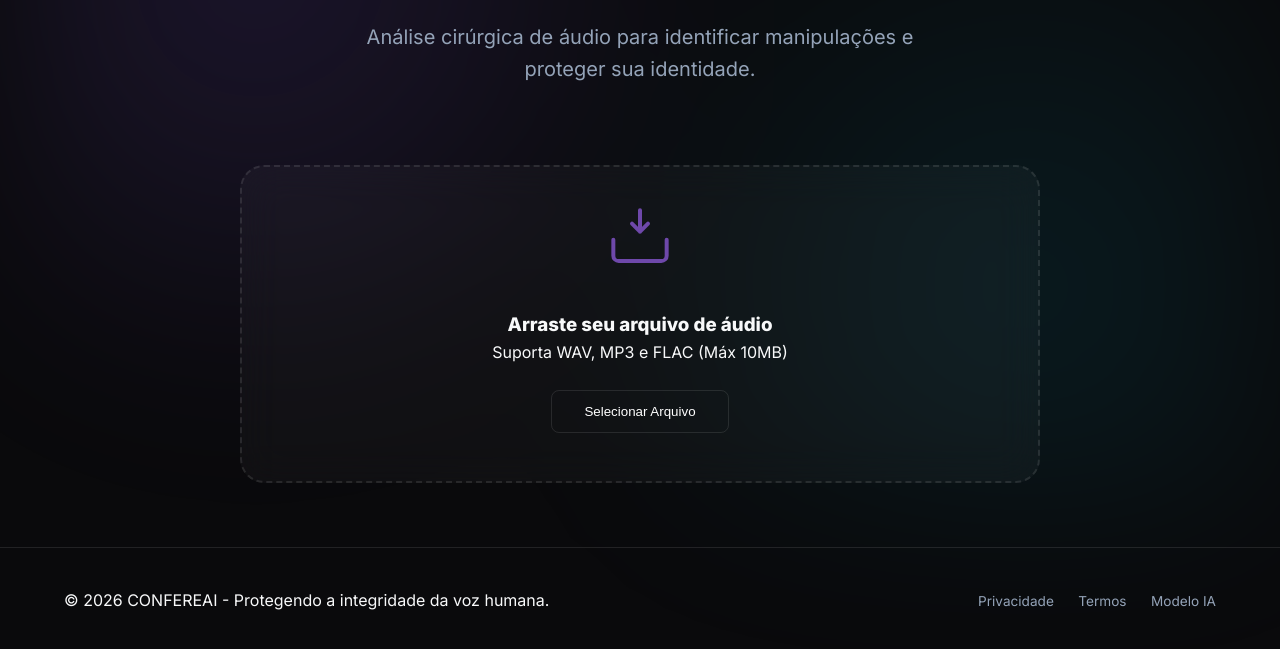
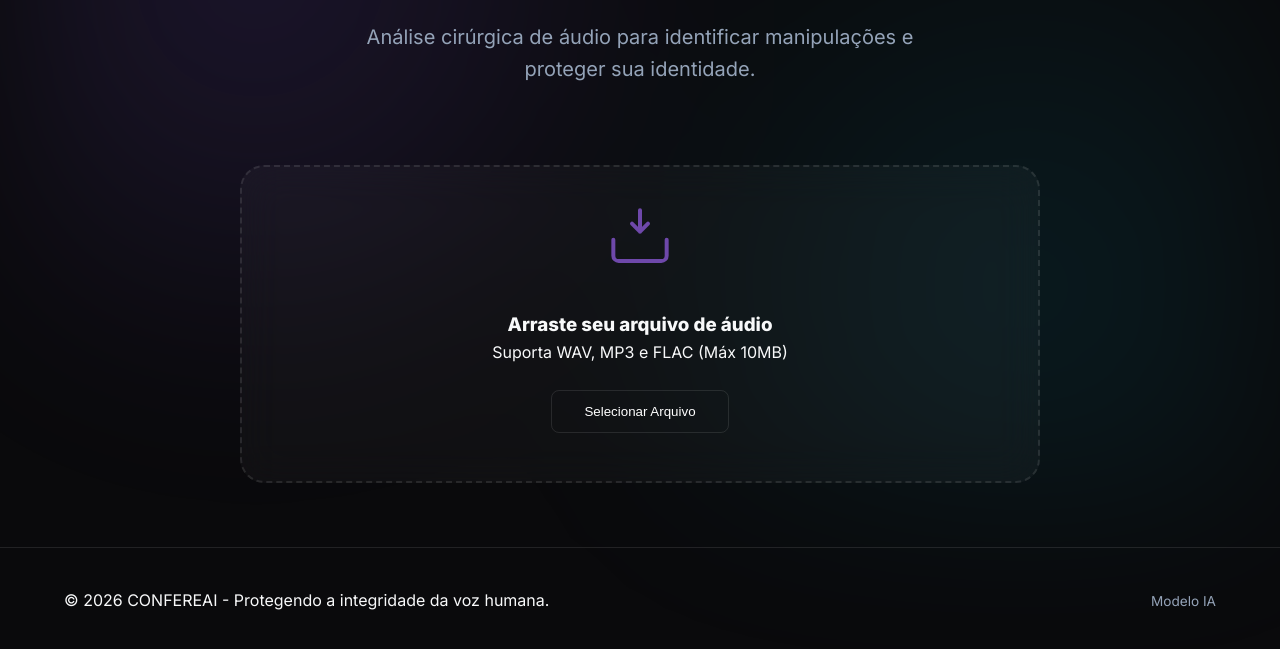
Before and after one commit to TEDDyx86/confereAI, a website: page dashboard/index.html in a window 1280 px wide. Shown: the part 273-922 px from the top of the page. Drawn offline with Linux system fonts and the light colour scheme.

Commit message:
Refino final

```diff
--- a/dashboard/index.html
+++ b/dashboard/index.html
@@ -119,8 +119,6 @@
         <div class="footer-content">
             <p>&copy; 2026 CONFEREAI - Protegendo a integridade da voz humana.</p>
             <div class="footer-links">
-                <a href="#">Privacidade</a>
-                <a href="#">Termos</a>
                 <a href="https://huggingface.co/HyperMoon/wav2vec2-base-960h-finetuned-deepfake" target="_blank">Modelo IA</a>
             </div>
         </div>
```
